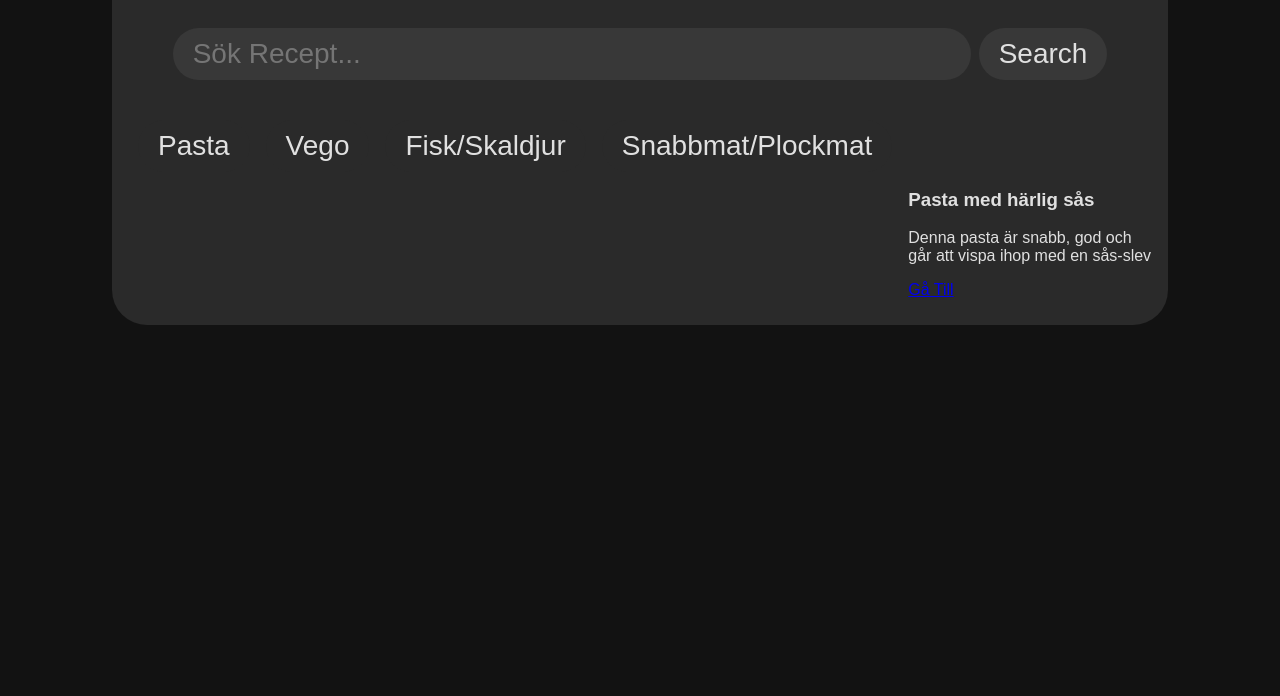
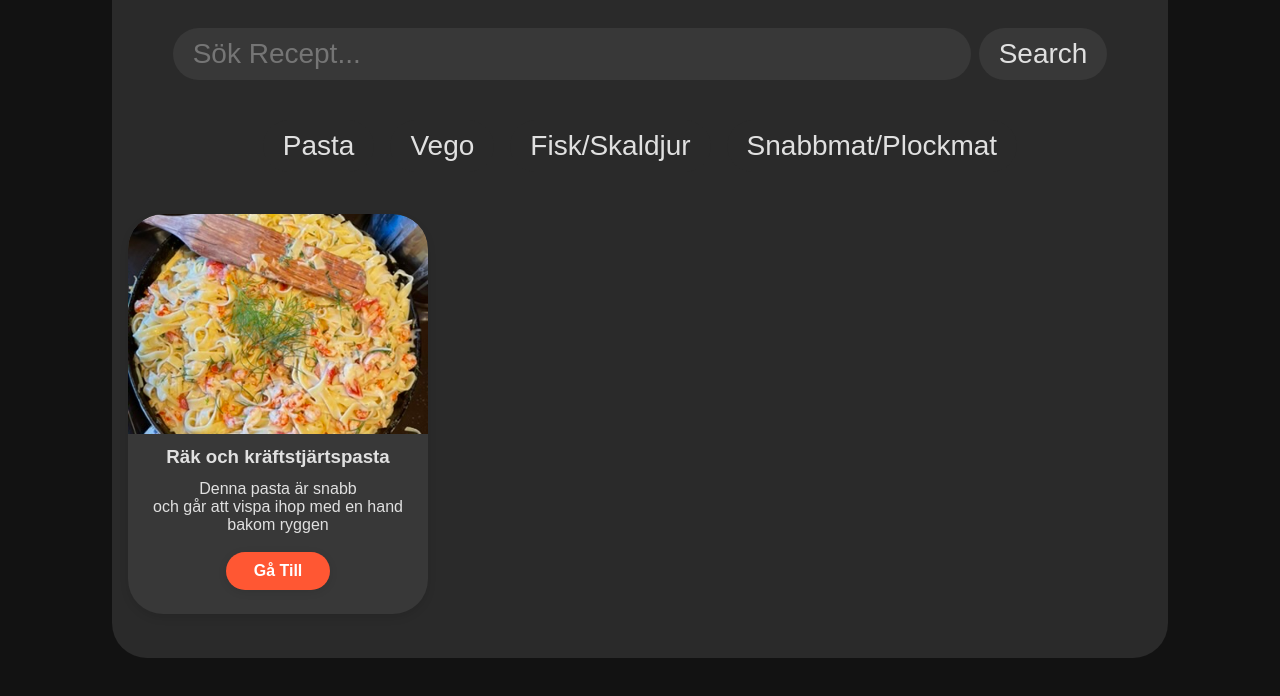
Before and after one commit to davve48/odin-recipes, a plain HTML site: page index.html in a window 1280 px wide. Shown: the part 78-774 px from the top of the page. Drawn offline with Linux system fonts and the light colour scheme.

Commit message:
Added several pictures to be used and started work on the quick link cards

```diff
--- a/index.html
+++ b/index.html
@@ -29,31 +29,23 @@
                 <button><a href="#">Fisk/Skaldjur</a></button>
                 <button><a href="#">Snabbmat/Plockmat</a></button>
             </div>
-
+        </div>
     <div class="cards">
-
         <div class="card-1">
-            <img src="" alt="">
-            <h3>Pasta med härlig sås</h3>
-            <p>Denna pasta är snabb, god och går att vispa ihop med en sås-slev</p>
+            <img class="card-img" src="pictures/B2F6472E-BF51-4346-A245-EDBA5EDD5323_4_5005_c.jpeg" alt="Härlig pasta med räkor och kräftstjärtar">
+            <h3>Räk och kräftstjärtspasta</h3>
+            <p>Denna pasta är snabb<br>och går att vispa ihop med en hand bakom ryggen</p>
             <a class="card-button" href="#">Gå Till</a>
         </div>
-
         <div class="card-2">
 
         </div>
-
         <div class="card-3">
 
         </div>
-
         <div class="card-4">
 
         </div>
-
-
-    </div>
-
     </div>
 </body>
 
--- a/styles.css
+++ b/styles.css
@@ -110,10 +110,11 @@ body {
   background-color: var(--bright-fields-color);
   color: var(--text-color);
   cursor: pointer;
+  transition: background-color 0.4s;
 }
 
 .search-bar button:hover {
-  background-color: var(--accent-color);
+  background-color: var(--bright-fields-color);
 }
 
 .quick-catagories {
@@ -124,19 +125,28 @@ body {
   padding-bottom: 10px; /* Add some padding at the bottom */
   width: 100%;
   align-items: flex-start;
+}
 
 
-.quick-catagories h2 {
-  font-size: var(--h2-size);
-  font-weight: var(--h2-weight);
-  margin: 0 0 10px 10px; /* Margin below the heading */
+.quick-catagories {
+  display: flex;
+  justify-content: center;      /* Center children horizontally */
+  gap: 16px;                    /* Space between category boxes */
+  margin-top: 40px;             /* Space above the categories */
+  overflow-x: auto;             /* Enable horizontal scrolling if needed */
+  padding-bottom: 10px;         /* Add some padding at the bottom */
+  width: 100%;
+  align-items: flex-start;
 }
 
 .catagory-buttons {
   display: flex;
-  gap: 16px; /* Space between buttons */
-  padding-left: 10px; /* Padding to align with heading */
-  ;
+  gap: 16px;                    /* Space between buttons */
+  padding-left: 0;              /* Remove left padding for true centering */
+  align-items: center;
+  overflow-x: auto;             /* Enable horizontal scrolling if needed */
+  justify-content: center;      /* Center buttons inside the container */
+  width: 100%;
 }
 
 .catagory-buttons button {
@@ -148,6 +158,7 @@ body {
   color: var(--text-color);
   cursor: pointer;
   white-space: nowrap; /* Prevent text from wrapping */
+  transition: background-color 0.4s;
 }
 
 .catagory-buttons button:hover {
@@ -160,10 +171,58 @@ body {
 }
 
 .cards {
-  display: inline;
-  grid-template-columns: repeat(auto-fit, minmax(260px, 1fr));
+  display: grid;
+  grid-template-columns: repeat(2, 1fr);
   gap: 28px;
+  margin-top: 32px;
+  justify-items: center; /* Center cards in their grid cells */
+  background-color: transparent;
+}
+
+.card-1 {
+  display: flex;
+  flex-direction: column;
+  align-items: center;
+  border-radius: 35px;
+  overflow: hidden;
+  box-shadow: 0 4px 8px rgba(0, 0, 0, 0.1);
+  background-color: var(--bright-fields-color);
+  transition: transform 0.3s, box-shadow 0.3s;
+  width: 300px;   /* Fixed width */
+  height: 400px;  /* Fixed height */
+}
+
+.card-1 img {
   width: 100%;
-  margin-top: 32px;
-  box-sizing: border-box;
+  height: 55%; /* Fixed height for top half */
+  object-fit: cover;
+  border-radius: 35px 35px 0 0;
+  display: block;
 }
+
+.card-1 h3,
+.card-1 p {
+  text-align: center;
+  margin: 12px 0 0 0;
+  width: 90%;
+}
+
+.card-1 a {
+  text-decoration: none;
+  color: #fff;
+  background: #ff5733;
+  padding: 10px 28px;
+  border-radius: 35px;
+  font-weight: 700;
+  margin: 18px auto 0 auto;
+  display: block;
+  text-align: center;
+  transition: background 0.2s;
+  box-shadow: 0 2px 8px rgba(0,0,0,0.10);
+  width: fit-content;
+}
+
+.card-1 a:hover {
+  background: #ff2e00;
+  transition: background-color 0,4s;
+}
```
Also changed, not shown: pictures/B2F6472E-BF51-4346-A245-EDBA5EDD5323_4_5005_c.jpeg (added), recipes/recipes.css (added), recipes/template.html (added), 3 other files.
